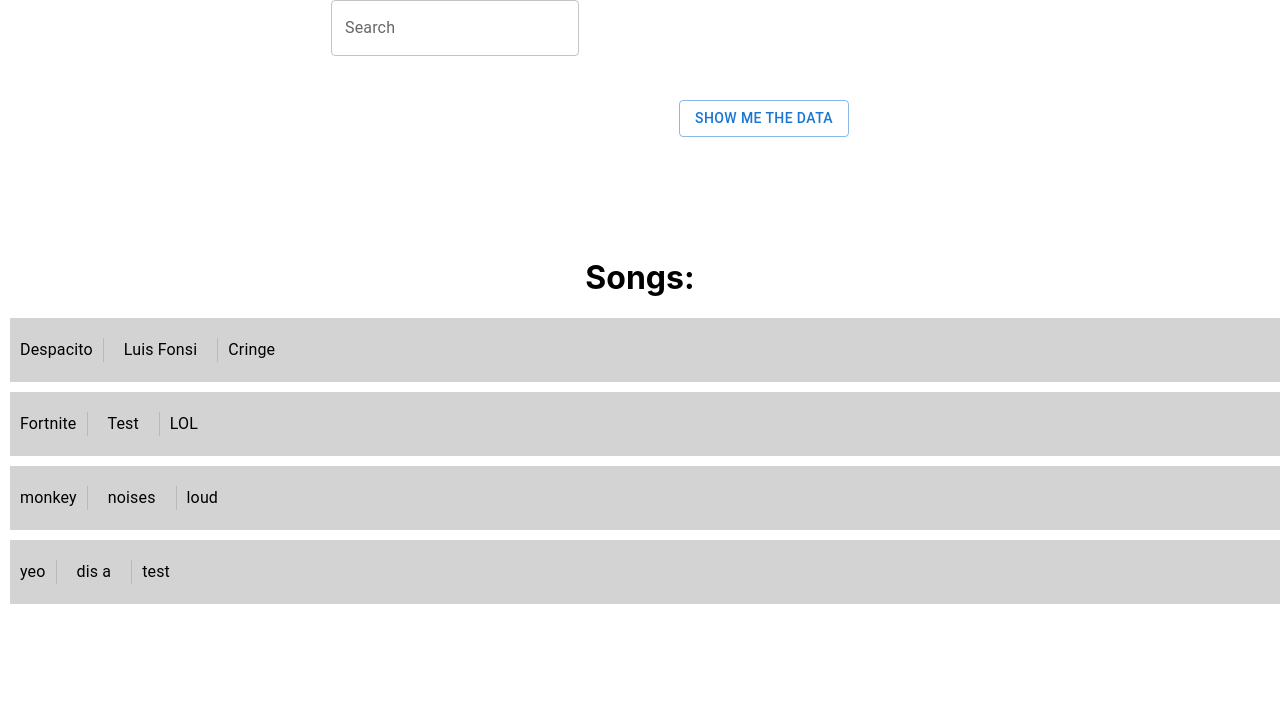
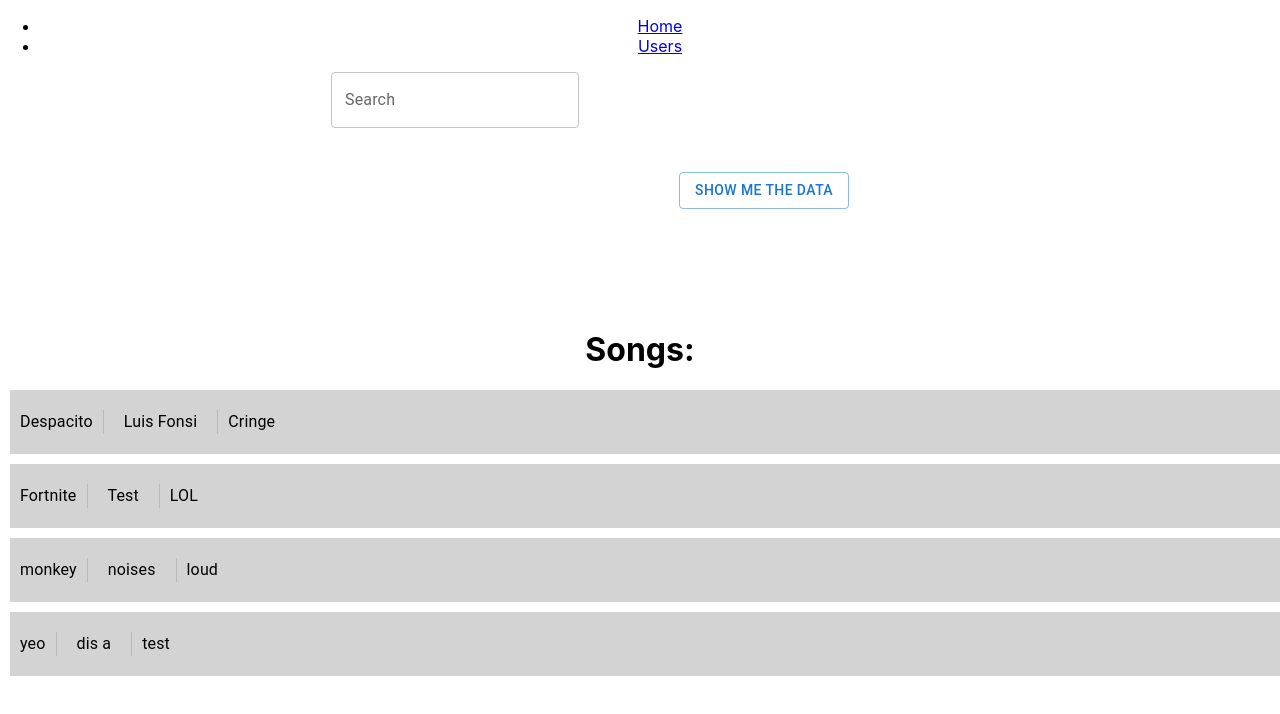
Before and after one commit to Starfox68/MusicApp, a React (Create React App) app in the folder musicapp/: page / in a window 1280 px wide. Shown: the top 714 px of the page. Built offline with nearby package versions, Linux system fonts and the light colour scheme.

Commit message:
added react router

```diff
--- a/musicapp/package.json
+++ b/musicapp/package.json
@@ -12,6 +12,7 @@
     "mysql": "^2.18.1",
     "react": "^18.2.0",
     "react-dom": "^18.2.0",
+    "react-router-dom": "^6.4.2",
     "react-scripts": "5.0.1",
     "web-vitals": "^2.1.4"
   },
--- a/musicapp/server.js
+++ b/musicapp/server.js
@@ -43,7 +43,7 @@ app.listen(port, () => console.log(`Listening on port ${port}`)); //Line 6
 
 var con = mysql.createConnection({
     host: "localhost",
-    user: "musicUser",
+    user: "root",
     password: "Ilovedatabases",
     database: "music",
 });
--- a/musicapp/src/App.js
+++ b/musicapp/src/App.js
@@ -1,49 +1,40 @@
 import React, { useState } from 'react';
 import './App.css';
-import Button from '@mui/material/Button';
-import Box from '@mui/material/Box';
-import TextField from '@mui/material/TextField';
-import Grid from '@mui/material/Grid';
-import Paper from '@mui/material/Paper';
-import { styled } from '@mui/material/styles';
-import Typography from '@mui/material/Typography';
-import SongBar from './songBar';
+import {
+  BrowserRouter as Router,
+  Routes,
+  Route,
+  Link
+} from "react-router-dom";
+import Home from './home';
+import User from './User';
+
 
 
 function App(){
 
-  const [data, setData] = useState([]);
-  const [hasData, setHasData] = useState(false);
-
-  const test = [{songName: "Despacito", artist: "Luis Fonsi", genre: "Cringe"},
-  {songName: "Fortnite", artist: "Test", genre: "LOL"},
-  {songName: "monkey", artist: "noises", genre: "loud"},
-  {songName: "yeo", artist: "dis a", genre: "test"}]
-
-  const allSongs = test.map((song) =><SongBar name={song.songName} artist={song.artist} genre={song.genre}></SongBar>)
-
-  const showData = async () => {
-    const response = await fetch('/check-data');
-    const body = await response.json();
-
-    if (response.status !== 200) {
-      throw Error(body.message)
-    }
-
-    setData(body);
-    setHasData(true);
-    console.log(body);
-    return body;
-  };
-
     return (
       <div className="App">
-        <TextField id="outlined-basic" label="Search" variant="outlined" />
-        <Button variant="outlined" style={{margin: 100}} onClick={showData}>Show me the data</Button>
-        <h1>Songs:</h1>
-        {<div>{allSongs}</div>}
 
+<Router>
+      <div>
+        <nav>
+          <ul>
+            <li>
+              <Link to="/">Home</Link>
+            </li>
+            <li>
+              <Link to="/users">Users</Link>
+            </li>
+          </ul>
+        </nav>
 
+        <Routes>
+          <Route path='/users' element={<User />} />
+          <Route path='/' element={<Home />} />
+        </Routes>
+      </div>
+    </Router>
       </div>
     );
 }
--- /dev/null
+++ b/musicapp/src/home.js
@@ -0,0 +1,47 @@
+import React, { useState } from 'react';
+import './App.css';
+import Button from '@mui/material/Button';
+import TextField from '@mui/material/TextField';
+import SongBar from './songBar';
+
+
+
+function Home(){
+
+  const [data, setData] = useState([]);
+  const [hasData, setHasData] = useState(false);
+
+  const test = [{songName: "Despacito", artist: "Luis Fonsi", genre: "Cringe"},
+  {songName: "Fortnite", artist: "Test", genre: "LOL"},
+  {songName: "monkey", artist: "noises", genre: "loud"},
+  {songName: "yeo", artist: "dis a", genre: "test"}]
+
+  const allSongs = test.map((song) =><SongBar name={song.songName} artist={song.artist} genre={song.genre}></SongBar>)
+
+  const showData = async () => {
+    const response = await fetch('/check-data');
+    const body = await response.json();
+
+    if (response.status !== 200) {
+      throw Error(body.message)
+    }
+
+    setData(body);
+    setHasData(true);
+    console.log(body);
+    return body;
+  };
+
+    return (
+      <div className="App">
+        <TextField id="outlined-basic" label="Search" variant="outlined" />
+        <Button variant="outlined" style={{margin: 100}} onClick={showData}>Show me the data</Button>
+        <h1>Songs:</h1>
+        {<div>{allSongs}</div>}
+
+
+      </div>
+    );
+}
+
+export default Home;
```
Also changed, not shown: 1 other file (tests, documents, lock files or other folders).
